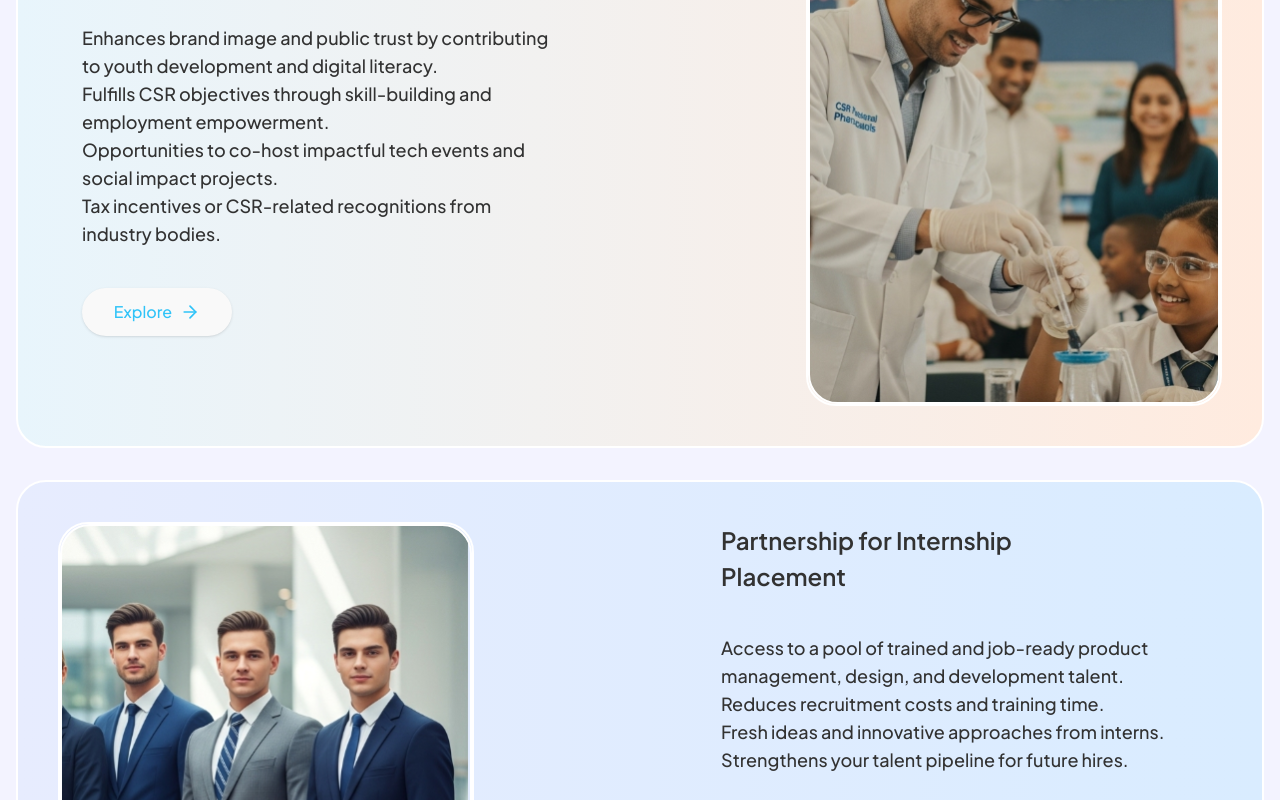
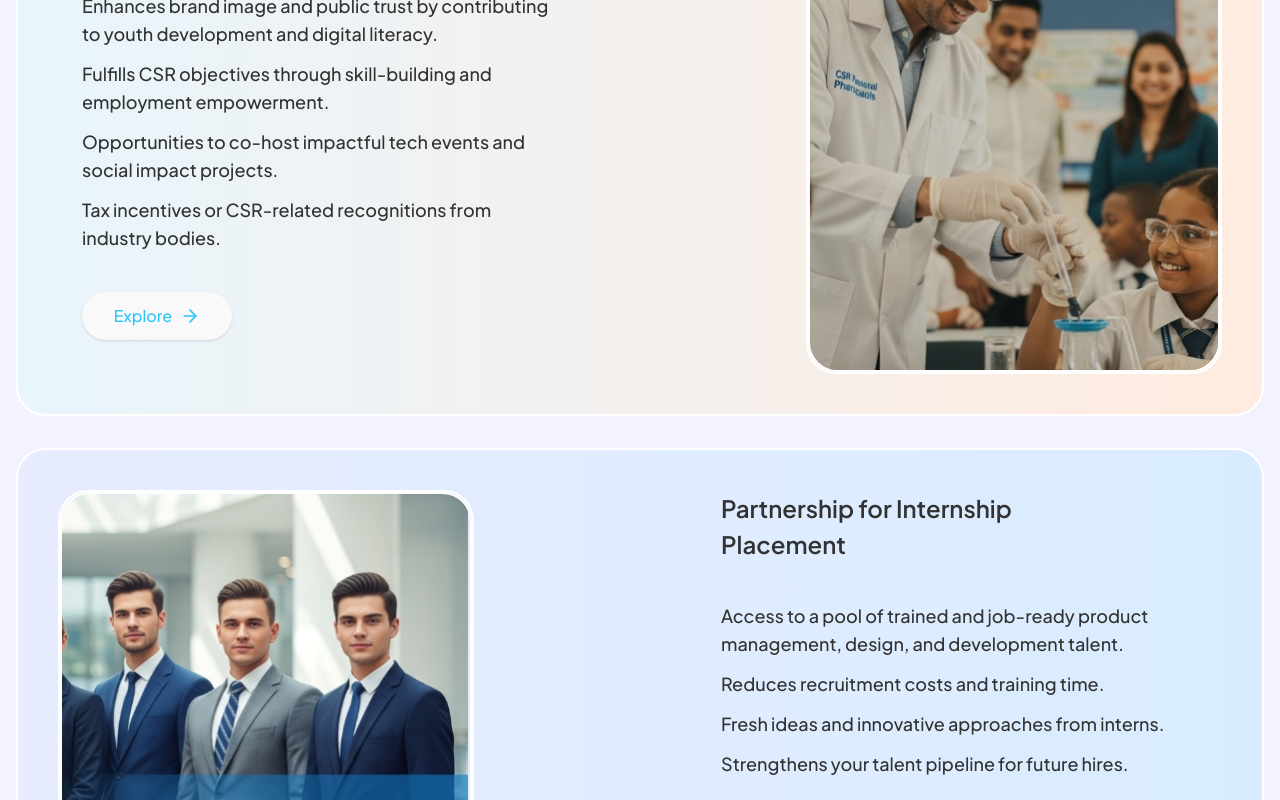
Before and after one commit to Fearless09/enoverlab_new, a Next.js app: page / in a window 1280 px wide. Shown: the part 1700-2500 px from the top of the page. Built offline with nearby package versions, Linux system fonts and the light colour scheme.

Commit message:
Responsiveness

```diff
--- a/src/app/(landingPage)/components/CSR.tsx
+++ b/src/app/(landingPage)/components/CSR.tsx
@@ -7,18 +7,11 @@ const CSR = () => {
       variant="secondary"
       title="Corporate Social Responsibility (CSR) Partnership"
       subtitle={
-        <>
-          Enhances brand image and public trust by contributing to youth
-          development and digital literacy.
-          <br />
-          Fulfills CSR objectives through skill-building and employment
-          empowerment.
-          <br />
-          Opportunities to co-host impactful tech events and social impact
-          projects.
-          <br />
-          Tax incentives or CSR-related recognitions from industry bodies.
-        </>
+        <ul className="flex flex-col gap-3">
+          {lists.map((list, index) => (
+            <li key={index}>{list}</li>
+          ))}
+        </ul>
       }
       imgSrc="/csr.svg"
     />
@@ -26,3 +19,10 @@ const CSR = () => {
 };
 
 export default CSR;
+
+const lists = [
+  "Enhances brand image and public trust by contributing to youth development and digital literacy.",
+  "Fulfills CSR objectives through skill-building and employment empowerment.",
+  "Opportunities to co-host impactful tech events and social impact projects.",
+  "Tax incentives or CSR-related recognitions from industry bodies.",
+];
--- a/src/app/(landingPage)/components/Church.tsx
+++ b/src/app/(landingPage)/components/Church.tsx
@@ -7,16 +7,11 @@ const Church = () => {
       variant="secondary"
       title="Church Partnership"
       subtitle={
-        <>
-          Empowers church youth and members with market-relevant skills.
-          <br />
-          Aligns with church missions of equipping members for life and career.
-          <br />
-          Offers faith-based communities an opportunity for professional
-          development.
-          <br />
-          Encourages value-driven tech talent rooted in strong moral principle
-        </>
+        <ul className="flex flex-col gap-3">
+          {lists.map((list, index) => (
+            <li key={index}>{list}</li>
+          ))}
+        </ul>
       }
       imgSrc="/church.svg"
     />
@@ -24,3 +19,10 @@ const Church = () => {
 };
 
 export default Church;
+
+const lists = [
+  "Empowers church youth and members with market-relevant skills.",
+  "Aligns with church missions of equipping members for life and career.",
+  "Offers faith-based communities an opportunity for professional development.",
+  "Encourages value-driven tech talent rooted in strong moral principle",
+];
--- a/src/app/(landingPage)/components/Community.tsx
+++ b/src/app/(landingPage)/components/Community.tsx
@@ -7,15 +7,11 @@ const Community = () => {
       variant="primary"
       title="Community Partnership"
       subtitle={
-        <>
-          Builds local capacity in underserved areas.
-          <br />
-          Encourages economic growth through skill empowerment.
-          <br />
-          Fosters goodwill between the institute and grassroots communities.
-          <br />
-          Bridges the gap between tech knowledge and local development.
-        </>
+        <ul className="flex flex-col gap-3">
+          {lists.map((list, index) => (
+            <li key={index}>{list}</li>
+          ))}
+        </ul>
       }
       imgSrc="/community.svg"
     />
@@ -23,3 +19,10 @@ const Community = () => {
 };
 
 export default Community;
+
+const lists = [
+  "Builds local capacity in underserved areas.",
+  "Encourages economic growth through skill empowerment.",
+  "Fosters goodwill between the institute and grassroots communities.",
+  "Bridges the gap between tech knowledge and local development.",
+];
--- a/src/app/(landingPage)/components/Foundation.tsx
+++ b/src/app/(landingPage)/components/Foundation.tsx
@@ -7,18 +7,11 @@ const Foundation = () => {
       variant="secondary"
       title="Foundation Partnership (NGO)"
       subtitle={
-        <>
-          Amplifies social impact goals by offering practical, scalable skills
-          to beneficiaries.
-          <br />
-          Attracts funding and donor interest through measurable outcomes like
-          employment.
-          <br />
-          Promotes sustainable development goals such as education, innovation,
-          and employment.
-          <br />
-          Shared platforms for awareness campaigns, events, and workshops.
-        </>
+        <ul className="flex flex-col gap-3">
+          {lists.map((list, index) => (
+            <li key={index}>{list}</li>
+          ))}
+        </ul>
       }
       imgSrc="/foundation.svg"
     />
@@ -26,3 +19,9 @@ const Foundation = () => {
 };
 
 export default Foundation;
+
+const lists = [
+  "Amplifies social impact goals by offering practical, scalable skills to beneficiaries.",
+  "Promotes sustainable development goals such as education, innovation, and employment.",
+  "Shared platforms for awareness campaigns, events, and workshops.",
+];
--- a/src/app/(landingPage)/components/Hero.tsx
+++ b/src/app/(landingPage)/components/Hero.tsx
@@ -5,10 +5,12 @@ import React from "react";
 
 const Hero = () => {
   return (
-    <section className="relative px-4">
-      <section className="card mt-[70px] from-[#DBEDFE] to-[#F4EFEC] py-24 ps-20 pe-10">
-        <main className="w-full max-w-[360px] flex-1 ps-20">
-          <h1 className="text-[48px] font-semibold">Partner with Enoverlab</h1>
+    <section className="relative mt-10 px-4 md:mt-[70px]">
+      <section className="card ipad:flex-row ipad:py-24 flex-col from-[#DBEDFE] to-[#F4EFEC] px-4 py-10 md:px-10 lg:pl-20">
+        <main className="ipad:mx-0 ipad:text-left mx-auto w-full max-w-[360px] flex-1 text-center xl:pl-20">
+          <h1 className="text-[36px] font-semibold md:text-[48px]">
+            Partner with Enoverlab
+          </h1>
           <p className="my-8 font-medium">
             Join force with the platform trusted by 100,000 industry to provide
             reliable and Accountable services
@@ -19,7 +21,7 @@ const Hero = () => {
           </Button>
         </main>
 
-        <main className="sticky top-12 aspect-[6.2/3.4] max-w-[620px] flex-1 overflow-hidden rounded-[30px]">
+        <main className="ipad:sticky ipad:top-12 ipad:mx-0 rounded- relative mx-auto aspect-[6.2/3.4] w-full max-w-[620px] flex-1 overflow-hidden md:rounded-[30px]">
           <Image
             alt=""
             src={"/hero.svg"}
--- a/src/app/(landingPage)/components/Interns.tsx
+++ b/src/app/(landingPage)/components/Interns.tsx
@@ -7,16 +7,11 @@ const Interns = () => {
       variant="primary"
       title="Partnership for Internship Placement"
       subtitle={
-        <>
-          Access to a pool of trained and job-ready product management, design,
-          and development talent.
-          <br />
-          Reduces recruitment costs and training time.
-          <br />
-          Fresh ideas and innovative approaches from interns.
-          <br />
-          Strengthens your talent pipeline for future hires.
-        </>
+        <ul className="flex flex-col gap-3">
+          {lists.map((list, index) => (
+            <li key={index}>{list}</li>
+          ))}
+        </ul>
       }
       imgSrc="/interns.svg"
     />
@@ -24,3 +19,10 @@ const Interns = () => {
 };
 
 export default Interns;
+
+const lists = [
+  "Access to a pool of trained and job-ready product management, design, and development talent.",
+  "Reduces recruitment costs and training time.",
+  "Fresh ideas and innovative approaches from interns.",
+  "Strengthens your talent pipeline for future hires.",
+];
--- a/src/app/(landingPage)/components/Navbar.tsx
+++ b/src/app/(landingPage)/components/Navbar.tsx
@@ -11,7 +11,7 @@ const Navbar = () => {
   const pathname = usePathname();
 
   return (
-    <nav className="py-2 px-4">
+    <nav className="px-4 py-2">
       <header className="wrapper flex items-center justify-between gap-10 rounded-[30px] bg-[#F9F9F9] px-5 py-2.5">
         <Link
           href={"/"}
@@ -26,7 +26,7 @@ const Navbar = () => {
           />
         </Link>
 
-        <ul className="flex items-center gap-7">
+        <ul className="ipad:flex hidden items-center gap-7">
           {navs.map((item, index) => (
             <Link
               href={item.href}
--- a/src/app/(landingPage)/page.tsx
+++ b/src/app/(landingPage)/page.tsx
@@ -13,7 +13,7 @@ export default function Home() {
     <section className="flex min-h-screen flex-col">
       <Navbar />
       <Hero />
-      <h1 className="mt-20 mb-8 px-4 text-center text-[40px] font-semibold">
+      <h1 className="mt-12 px-4 text-center text-[30px] font-semibold md:mt-20 md:text-[40px]">
         Types of Partnership
       </h1>
       <Training />
--- a/src/app/globals.css
+++ b/src/app/globals.css
@@ -54,5 +54,5 @@ body {
 }
 
 @utility card {
-  @apply wrapper relative flex items-start justify-between gap-10 overflow-clip rounded-[30px] border-2 border-white bg-gradient-to-r;
+  @apply wrapper relative flex items-start justify-between gap-10 overflow-clip rounded-[12px] border-2 border-white bg-gradient-to-r md:rounded-[30px];
 }
--- a/src/components/shared/SectionCard.tsx
+++ b/src/components/shared/SectionCard.tsx
@@ -22,16 +22,23 @@ const SectionCard: Props = ({
     <section className="mt-8 px-4">
       <section
         className={cn(
-          "card p-10",
+          "card flex-col px-4 py-8 md:flex-row md:p-10",
           {
-            "from-[#E7ECFE] to-[#D9ECFF] pe-16": variant === "primary",
-            "flex-row-reverse from-[#E8F5FC] to-[#FFEBDF] ps-16":
+            "from-[#E7ECFE] to-[#D9ECFF] md:pe-16": variant === "primary",
+            "from-[#E8F5FC] to-[#FFEBDF] md:flex-row-reverse md:ps-16":
               variant === "secondary",
           },
           className,
         )}
       >
-        <main className="aspect-[4.16/5.3] w-full max-w-[416px] flex-1">
+        <main
+          className={cn(
+            "mx-auto aspect-[4.16/5.3] w-full max-w-[416px] flex-1 md:mx-0",
+            {
+              "hidden md:inline-block": !imgSrc,
+            },
+          )}
+        >
           {imgSrc && (
             <div className="relative aspect-[4.16/5.3] overflow-hidden rounded-[30px] border-2 border-white">
               <Image
@@ -45,10 +52,12 @@ const SectionCard: Props = ({
           )}
         </main>
 
-        <main className="sticky top-10 w-full max-w-[477px] flex-1">
-          <h1 className="max-w-[328px] text-[24px] font-semibold">{title}</h1>
+        <main className="mx-auto w-full max-w-[477px] flex-1 text-center md:sticky md:top-10 md:mx-0 md:text-left">
+          <h1 className="text-[24px] font-semibold md:max-w-[328px]">
+            {title}
+          </h1>
 
-          <div className="my-10 text-lg font-medium">{subtitle}</div>
+          <div className="my-10 text-left text-lg font-medium">{subtitle}</div>
 
           <Button className="w-[150px] rounded-full" variant="secondary">
             Explore
```
